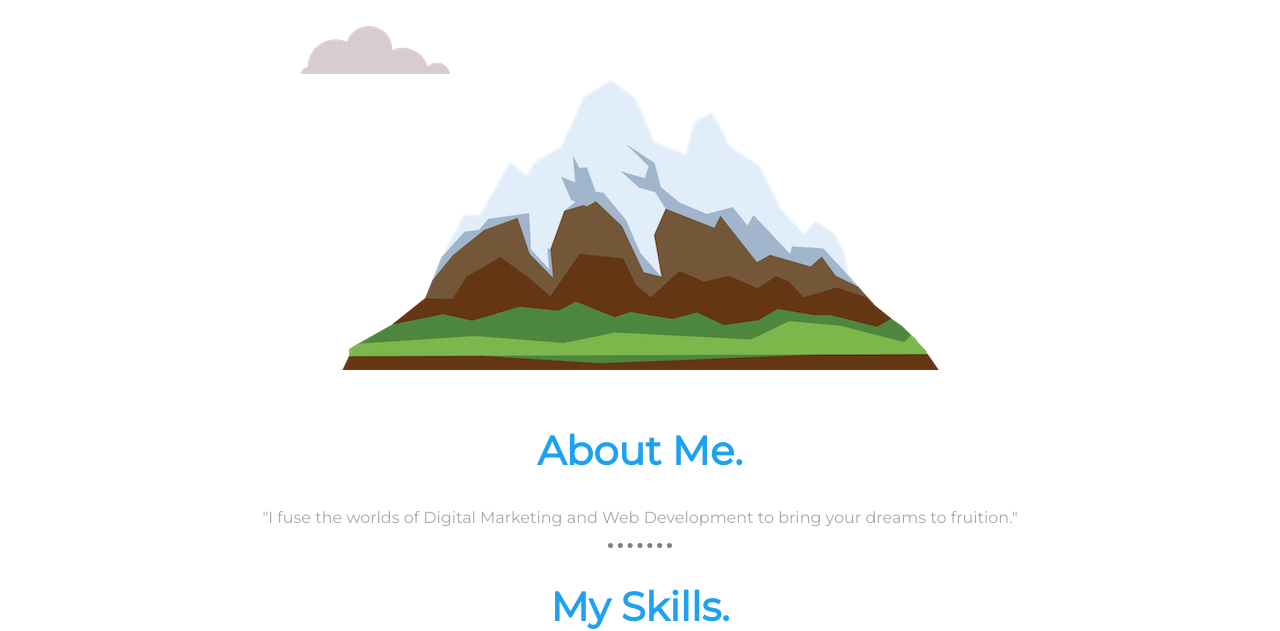
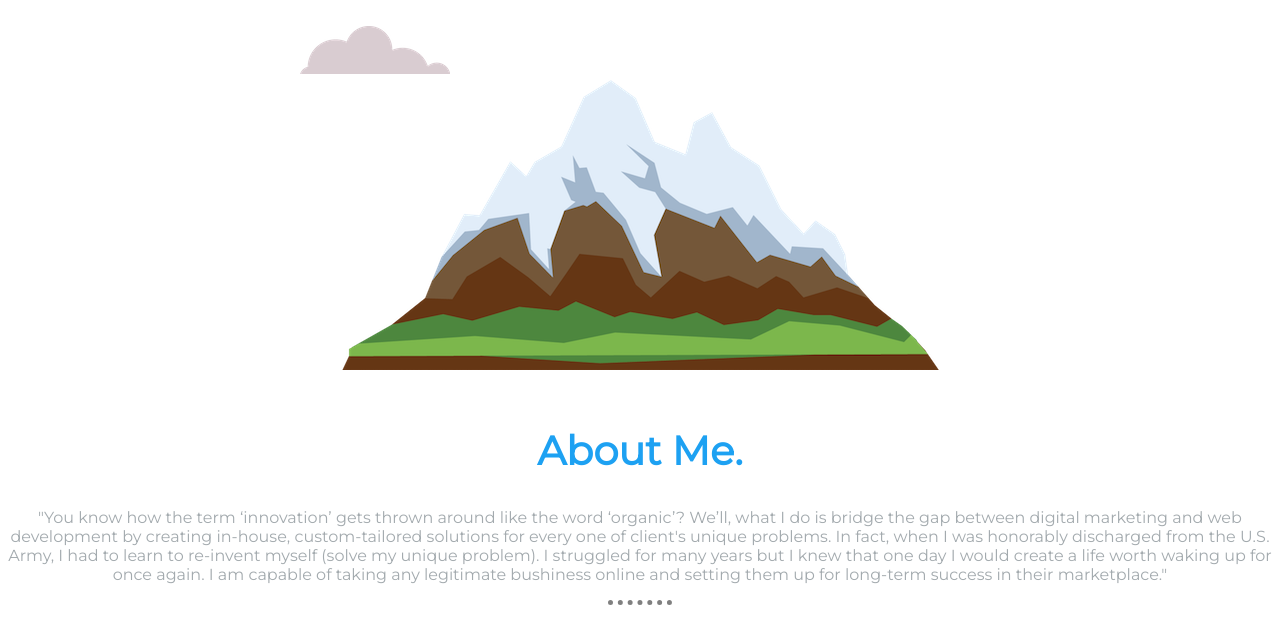
Before and after one commit to Jaymandev1989/CV2, a plain HTML site: page index.html in a window 1280 px wide. Shown: the part 321-952 px from the top of the page. Drawn offline with Linux system fonts and the light colour scheme.

Commit message:
Update index.html
update about me

```diff
--- a/index.html
+++ b/index.html
@@ -21,7 +21,8 @@
     <div class="profile">
       <img src="" alt="">
       <h2>About Me.</h2>
-      <p>"I fuse the worlds of Digital Marketing and Web Development to bring your dreams to fruition."</p>
+      <p>"You know how the term ‘innovation’ gets thrown around like the word ‘organic’?  We’ll, what I do is bridge the gap between digital marketing and web development by creating in-house, custom-tailored solutions for every one of client's unique problems.  In fact, when I was honorably discharged from the U.S. Army, I had to learn to re-invent myself (solve my unique problem).  I struggled for many years but I knew that one day I would create a life worth waking up for once again.  I am capable of taking any legitimate bushiness online and setting them up for long-term success in their marketplace."
+      </p>
     </div>
     <hr>
     <div class="skills">
```
